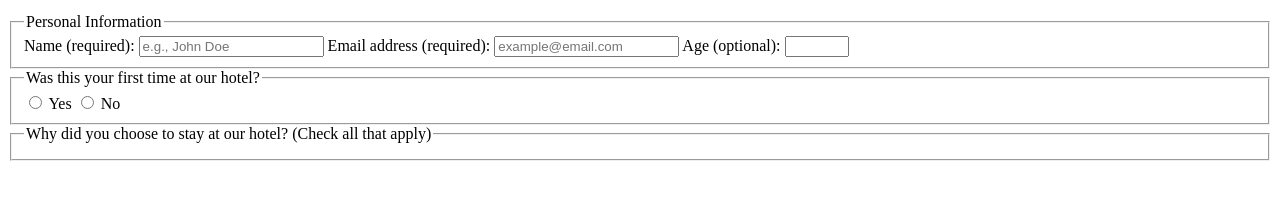
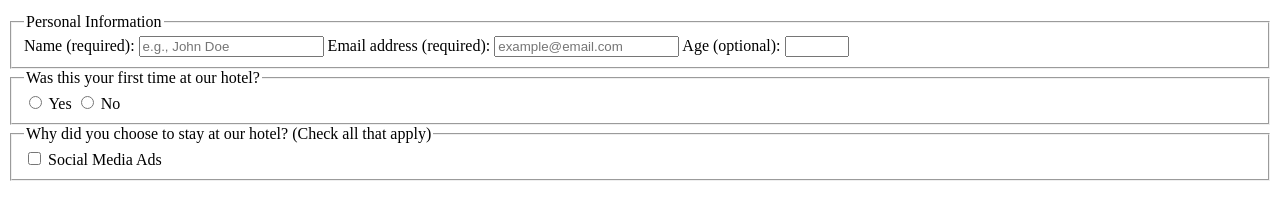
Before and after one commit to mohamed-abdina/-Hotel-Feedback-Form, a plain HTML site: page index.html in a window 1280 px wide. Shown: the part 101-320 px from the top of the page. Drawn offline with Linux system fonts and the light colour scheme.

Commit message:
Add Social Media Ads checkbox option

```diff
--- a/index.html
+++ b/index.html
@@ -72,6 +72,14 @@
           <legend>
             Why did you choose to stay at our hotel? (Check all that apply)
           </legend>
+
+          <input
+            type="checkbox"
+            id="ads"
+            name="choice"
+            value="ads"
+          />
+          <label for="ads">Social Media Ads</label>
         </fieldset>
       </form>
     </main>
```
